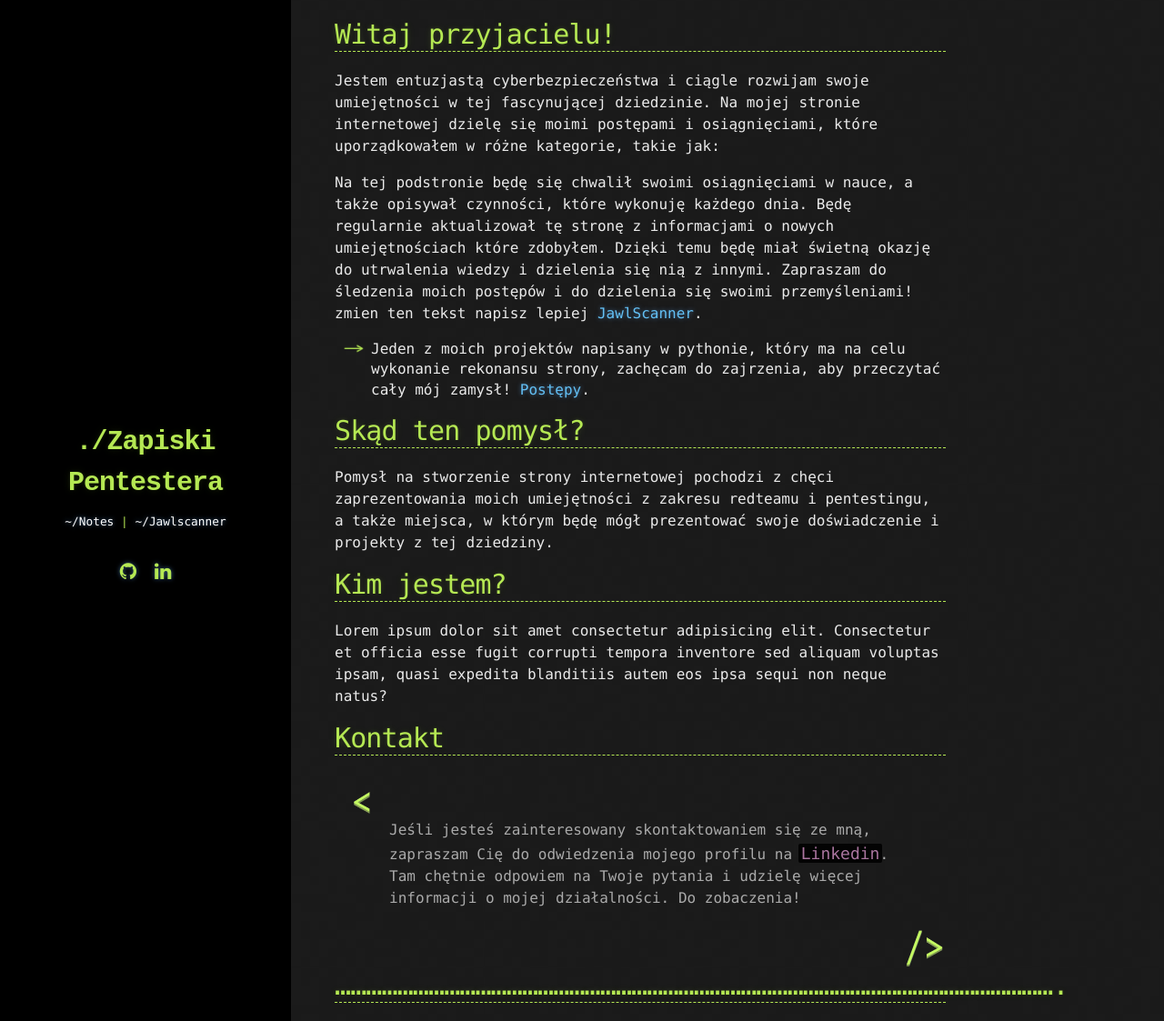
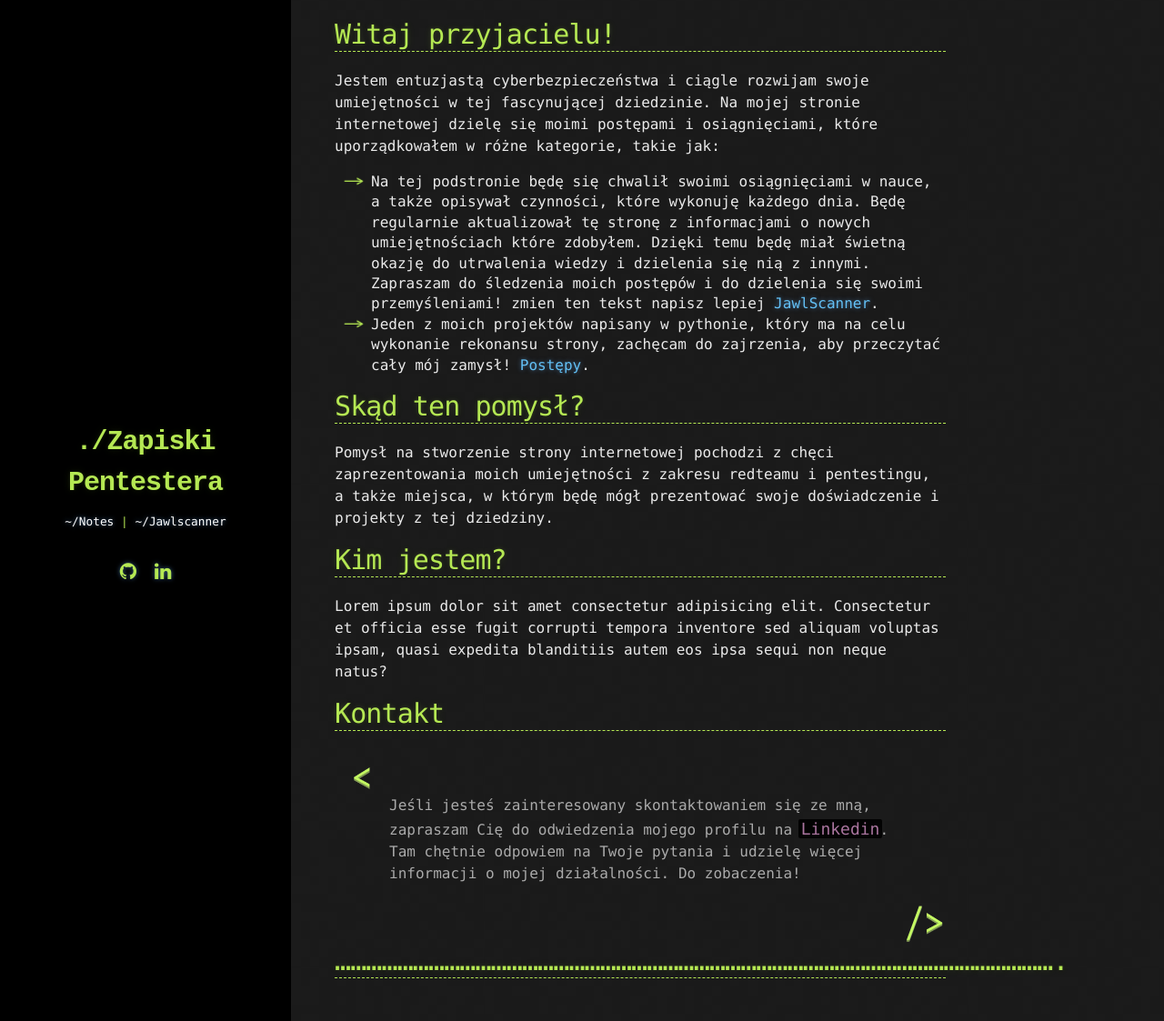
Before and after one commit to Cyberjali/Cyberjali.github.io, a Jekyll site: the page built from _pages/index.md, in a window 1280 px wide and 1123 px high. Shown: the whole window at 91% size. Built offline with Jekyll 4.4.1, drawn with Linux system fonts in a browser that asks for light colours; comment, search, counter and statistics services are not loaded.

```diff
--- a/_pages/index.md
+++ b/_pages/index.md
@@ -6,7 +6,7 @@ layout: default
 
 Jestem entuzjastą cyberbezpieczeństwa i ciągle rozwijam swoje umiejętności w tej fascynującej dziedzinie. Na mojej stronie internetowej dzielę się moimi postępami i osiągnięciami, które uporządkowałem w różne kategorie, takie jak:
 
-Na tej podstronie będę się chwalił swoimi osiągnięciami w nauce, a także opisywał czynności, które wykonuję każdego dnia. Będę regularnie aktualizował tę stronę z informacjami o nowych umiejętnościach które zdobyłem. Dzięki temu będę miał świetną okazję do utrwalenia wiedzy i dzielenia się nią z innymi. Zapraszam do śledzenia moich postępów i do dzielenia się swoimi przemyśleniami! zmien ten tekst napisz lepiej
+* Na tej podstronie będę się chwalił swoimi osiągnięciami w nauce, a także opisywał czynności, które wykonuję każdego dnia. Będę regularnie aktualizował tę stronę z informacjami o nowych umiejętnościach które zdobyłem. Dzięki temu będę miał świetną okazję do utrwalenia wiedzy i dzielenia się nią z innymi. Zapraszam do śledzenia moich postępów i do dzielenia się swoimi przemyśleniami! zmien ten tekst napisz lepiej
 [JawlScanner](./jawlscanner.html).
 * Jeden z moich projektów napisany w pythonie, który ma na celu wykonanie rekonansu strony, zachęcam do zajrzenia, aby przeczytać cały mój zamysł!
 [Postępy](./notes.html).
```
